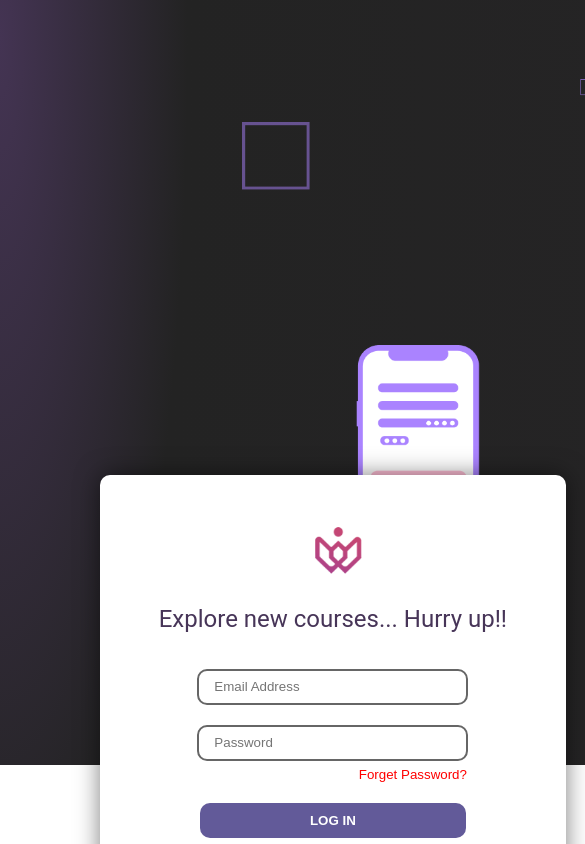
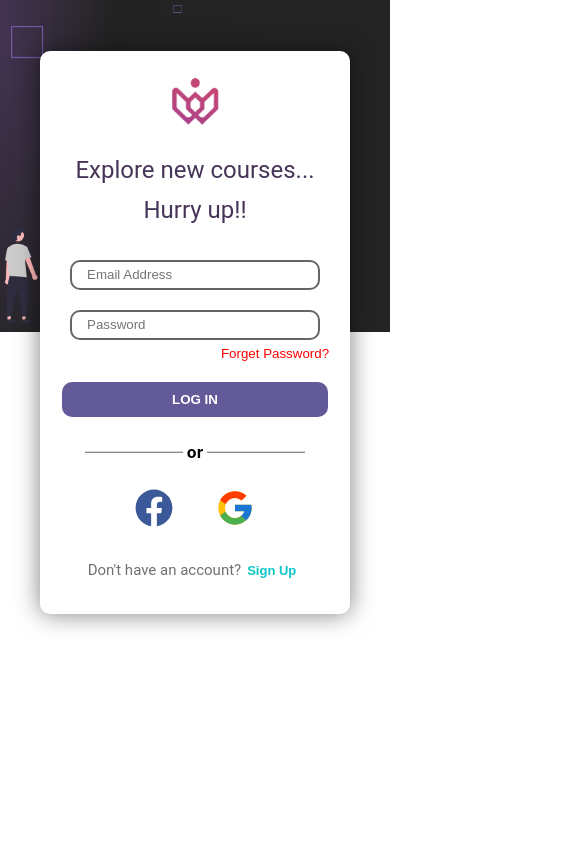
Before and after one commit to joynool/log-in, a React (Create React App) app: page / in a window 390 px wide. Shown: the top 844 px of the page, 585 px wide, since content can reach past the window. Built offline with nearby package versions, Linux system fonts and the light colour scheme.

Commit message:
responsive only 400px screen

```diff
--- a/src/Pages/Login.css
+++ b/src/Pages/Login.css
@@ -10,30 +10,39 @@
     #232323 28.23%,
     #252425 100%
   );
-  background-size: cover;
+  background-size: screen;
   padding-top: 79px;
   padding-left: 230px;
   padding-bottom: 22px;
+}
+
+.banner {
+  width: auto;
+  height: 660px;
+}
+
+.right-side {
+  width: fit-content;
 }
 
 .login-panel {
   background-color: white;
   border-radius: 10px;
   box-shadow: 0px 0px 25px rgba(0, 0, 0, 0.5);
-  padding-left: 40px;
+  padding-left: 100px;
   padding-top: 120px;
-  padding-right: 10px;
+  padding-right: 50px;
   padding-bottom: 40px;
   position: relative;
   top: 50px;
-  left: -150px;
+  left: -120px;
 }
 
 .login-logo {
   width: 57px;
   height: 50px;
   position: relative;
-  left: 45%;
+  left: 40%;
 }
 
 .text-center {
@@ -104,9 +113,9 @@
   position: absolute;
   top: 50%;
   transform: translateY(-50%);
-  left: 110px;
+  left: 30px;
   height: 0.5px;
-  width: 23%;
+  width: 35%;
   background-color: #666666;
 }
 
@@ -115,9 +124,9 @@
   position: absolute;
   top: 50%;
   transform: translateY(-50%);
-  right: 110px;
+  right: 30px;
   height: 0.5px;
-  width: 23%;
+  width: 35%;
   background-color: #666666;
 }
 
@@ -156,16 +165,29 @@
 }
 
 @media screen and (max-width: 400px) {
+  * {
+    box-sizing: border-box;
+  }
+
   .container {
     grid-template-columns: auto;
   }
 
+  .left-side {
+    padding: 5px;
+  }
+
+  .banner {
+    width: 210px;
+    height: fit-content;
+  }
+
   .login-panel {
-    margin: 100px;
-    padding-left: 5px;
-    padding-top: 50px;
-    padding-right: 5px;
-    padding-bottom: 20px;
+    margin: 40px;
+    padding-left: 15px;
+    padding-top: 25px;
+    padding-right: 15px;
+    padding-bottom: 0px;
     left: 0px;
     top: -50%;
   }
--- a/src/Pages/Login.js
+++ b/src/Pages/Login.js
@@ -11,7 +11,7 @@ function Login ()
         <main className='wrapper'>
             <div className='container'>
                 <div className='left-side'>
-                    <img src={bg} alt="abc" width={'auto'} height={'660'} />
+                    <img src={bg} alt="abc" className='banner' />
                 </div>
                 <div className='right-side'>
                     <div className='login-panel'>
```
